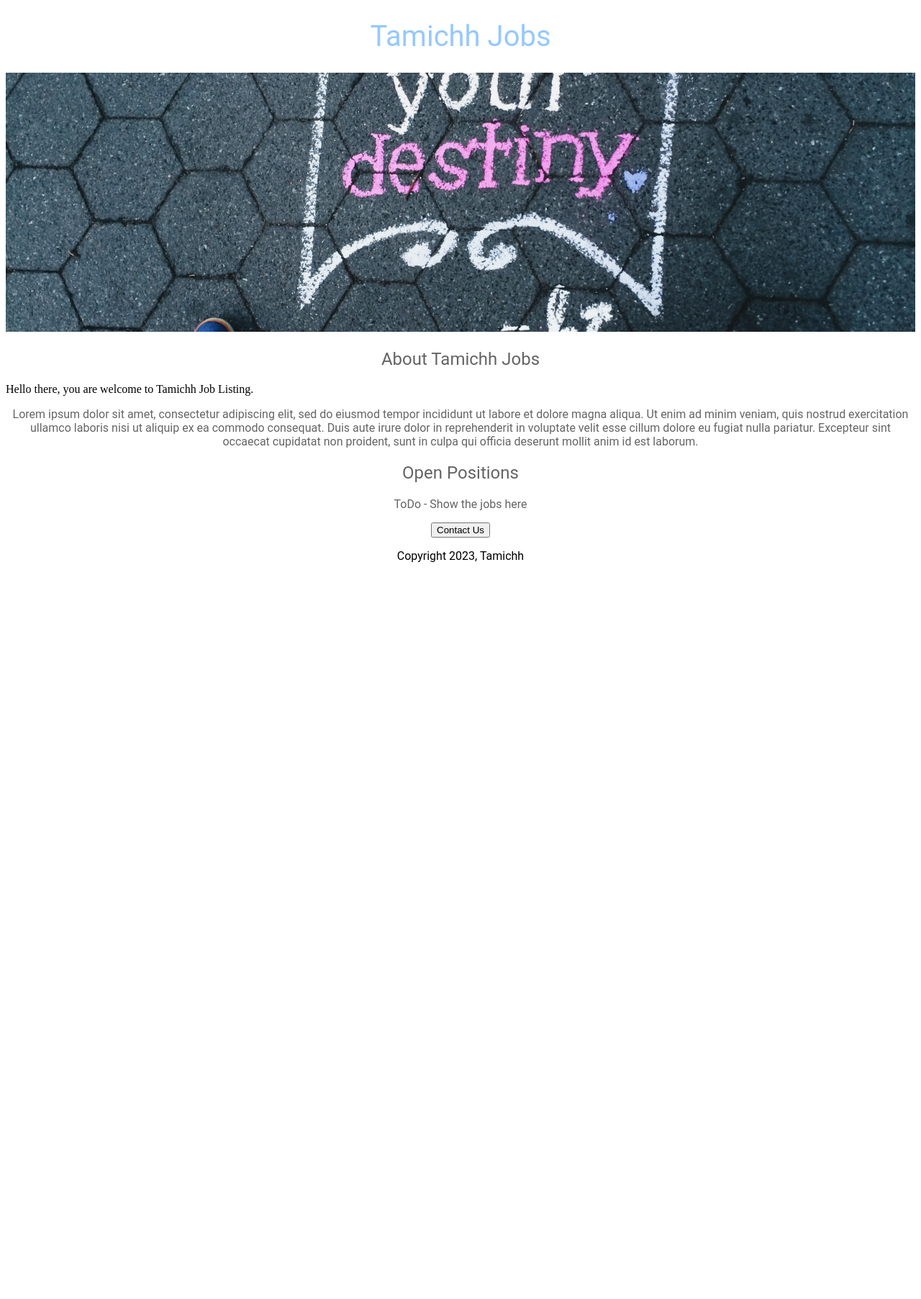
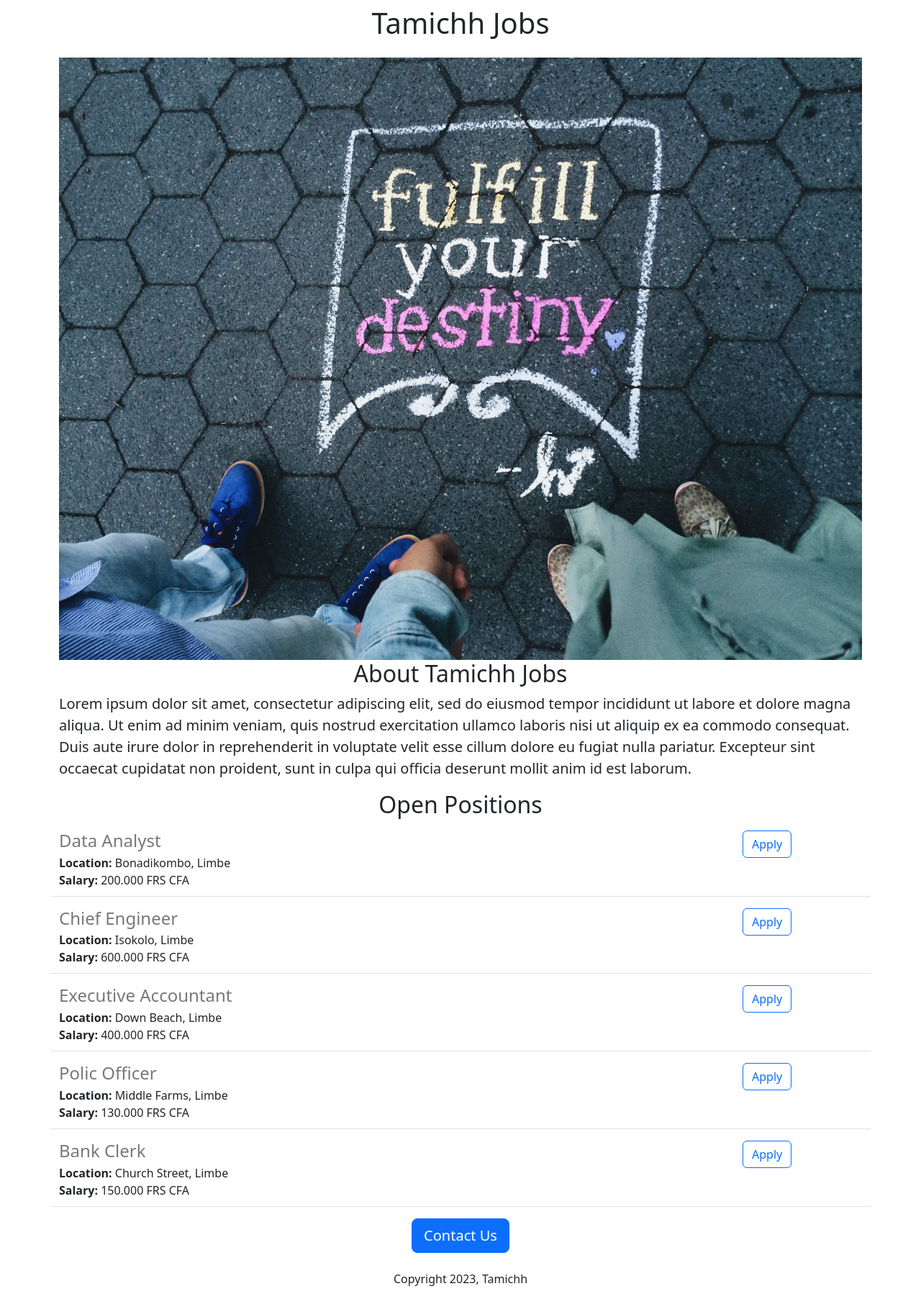
Before and after one commit to panwire/tamichh-jobs, a Flask app: page / in a window 1280 px wide. Shown: the whole page at 72% size. Before the commit the page ends 781 px from the top, so only its background shows below. Run offline with Flask 2, Linux system fonts and the light colour scheme.

Commit message:
Added dynamic data and api routes...

```diff
--- a/app.py
+++ b/app.py
@@ -1,11 +1,49 @@
-from flask import Flask, render_template
+from flask import Flask, render_template, jsonify
 
 app = Flask(__name__, template_folder='templates')
+
+JOBS = [
+  {
+    'id': 1,
+    'title': 'Data Analyst',
+    'location': 'Bonadikombo, Limbe',
+    'salary': '200.000 FRS CFA'
+  },
+  {
+    'id': 2,
+    'title': 'Chief Engineer',
+    'location': 'Isokolo, Limbe',
+    'salary': '600.000 FRS CFA'
+  },
+  {
+    'id': 3,
+    'title': 'Executive Accountant',
+    'location': 'Down Beach, Limbe',
+    'salary': '400.000 FRS CFA'
+  },
+  {
+    'id': 4,
+    'title': 'Polic Officer',
+    'location': 'Middle Farms, Limbe',
+    'salary': '130.000 FRS CFA'
+  },
+  {
+    'id': 5,
+    'title': 'Bank Clerk',
+    'location': 'Church Street, Limbe',
+    'salary': '150.000 FRS CFA'
+  },
+]
 
 
 @app.route("/")
 def hello_home():
-  return render_template('home.html')
+  return render_template('home.html', jobs=JOBS, company_name="Tamichh")
+
+
+@app.route("/jobs")
+def list_jobs():
+  return jsonify(JOBS)
 
 
 if __name__ == "__main__":
--- a/templates/home.html
+++ b/templates/home.html
@@ -1,65 +1,36 @@
 <!DOCTYPE html>
 <html>
   <head>
-    <title>Tamichh Jobs</title>
+    <meta charset="utf-8">
+    <meta name="viewport" content="width=device-width, initial-scale=1">
+        <link href="https://cdn.jsdelivr.net/npm/bootstrap@5.3.0-alpha1/dist/css/bootstrap.min.css" rel="stylesheet" integrity="sha384-GLhlTQ8iRABdZLl6O3oVMWSktQOp6b7In1Zl3/Jr59b6EGGoI1aFkw7cmDA6j6gD" crossorigin="anonymous">
     <style>
-      h1 {
-        font-size: 40px;
-        font-family: Roboto;
-        font-weight: normal;
-        color: rgb(150, 200, 300);
-        text-align: center;
-      }
-
       #banner {
+        height: 360px;
         width: 100%;
-        height: 360px;
         object-fit: cover;
       }
-
-      h2 {
-        font-family: Roboto;
-        font-size; 32px;
-        color: rgb(100, 100, 100);
-        text-align: center;
-        font-weight: normal;
-      }
-
-      .bodytext {
-        font-family: Roboto;
-        color: rgb(100, 100, 100);
-      }
-
-      p {
-        font-family: Roboto;
-        font: size; 32px;
-        text-align: center;
-        font-weight: normal;
-      }
-
-      #container {
-        max-width: 720;
-        margin: 0 auto;
-
-      }
-
     </style>
+    <title>{{company_name}} Jobs</title>
   </head>
   <body>
-    <div id="container">
-    <h1>Tamichh Jobs</h1>
-    <img id="banner" src="https://tamichh-jobs.panwire.repl.co/static/banner.jpeg">
-    <h2>About Tamichh Jobs</h2>
-    Hello there, you are welcome to Tamichh Job Listing.
-    <p class="bodytext">
+    <div class="container">
+    <h1 class="text-center mt-2 mb-4">{{company_name}} Jobs</h1>
+    <img class="img-fluid" src="https://tamichh-jobs.panwire.repl.co/static/banner.jpeg">
+    <h2 class="text-center">About {{company_name}} Jobs</h2>
+    <p class="lead">
       Lorem ipsum dolor sit amet, consectetur adipiscing elit, sed do eiusmod tempor incididunt ut labore et dolore magna aliqua. Ut enim ad minim veniam, quis nostrud exercitation ullamco laboris nisi ut aliquip ex ea commodo consequat. Duis aute irure dolor in reprehenderit in voluptate velit esse cillum dolore eu fugiat nulla pariatur. Excepteur sint occaecat cupidatat non proident, sunt in culpa qui officia deserunt mollit anim id est laborum.
     </p>
-    <h2>Open Positions</h2>
-    <p class="bodytext">ToDo - Show the jobs here</p>
-    <div style="text-align:center;">
-    <button>Contact Us</button>
-      <p>Copyright 2023, Tamichh</p>
+    <h2 class="text-center mt-2">Open Positions</h2>
+    <p>
+      {% for job in jobs %}
+        {% include 'jobitem.html' %}
+      {% endfor %}
+    </p>
+    <div class="text-center">
+    <button class="btn btn-primary btn-lg">Contact Us</button>
+      <p class="mt-4"> Copyright 2023, Tamichh </p>
+      </div>
     </div>
-  </div>
   </body>
 </html>
--- /dev/null
+++ b/templates/jobitem.html
@@ -0,0 +1,18 @@
+<div class="border-bottom row", style="margin-bottom:16px;padding-bottom:10px">
+ <div class="col-10">
+  <h4 style="color:rgb(120, 120, 120); margin-bottom:4px;">
+      {{job["title"]}}
+  </h4>
+    <div>
+      <b> Location:  </b> {{job["location"]}}
+    </div>
+      {% if "salary" in job %}
+    <div>
+      <b> Salary:  </b> {{job["salary"]}}
+    </div>
+      {% endif %}
+ </div>
+  <div class="col-2">
+    <button type="botton" class="btn btn-outline-primary"> Apply </button>
+  </div>
+</div>
```
